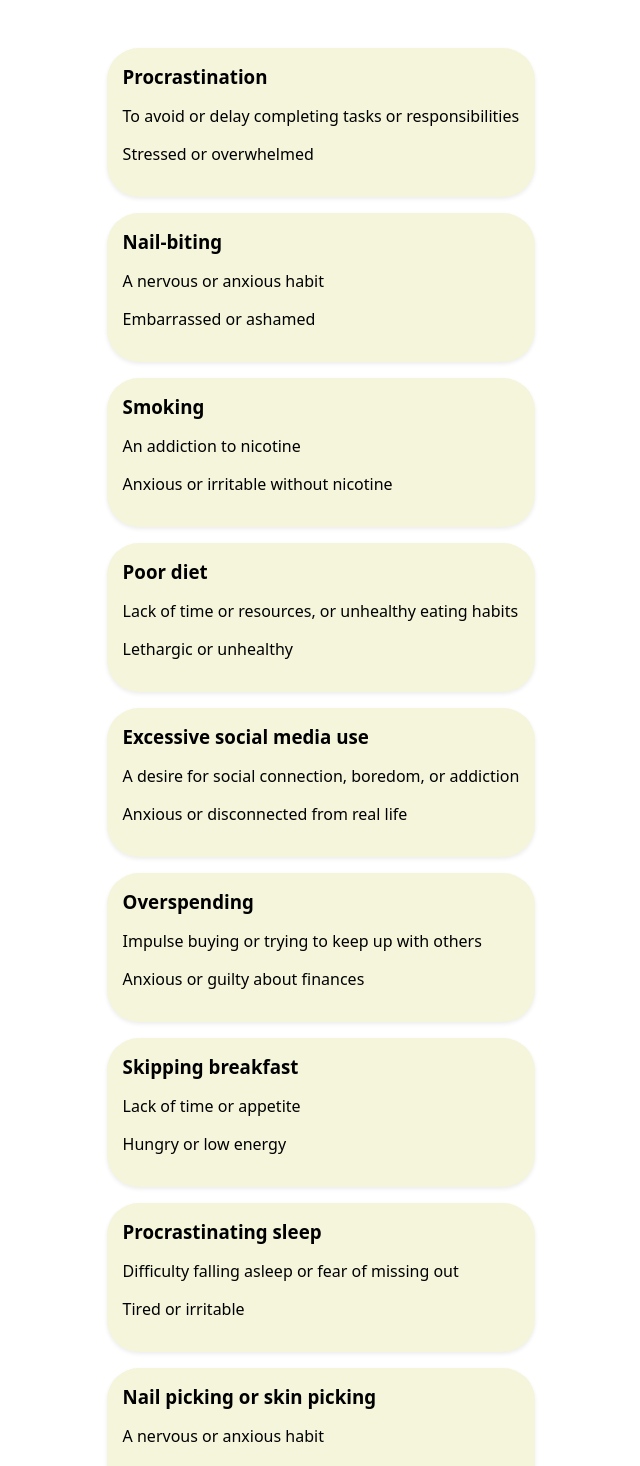
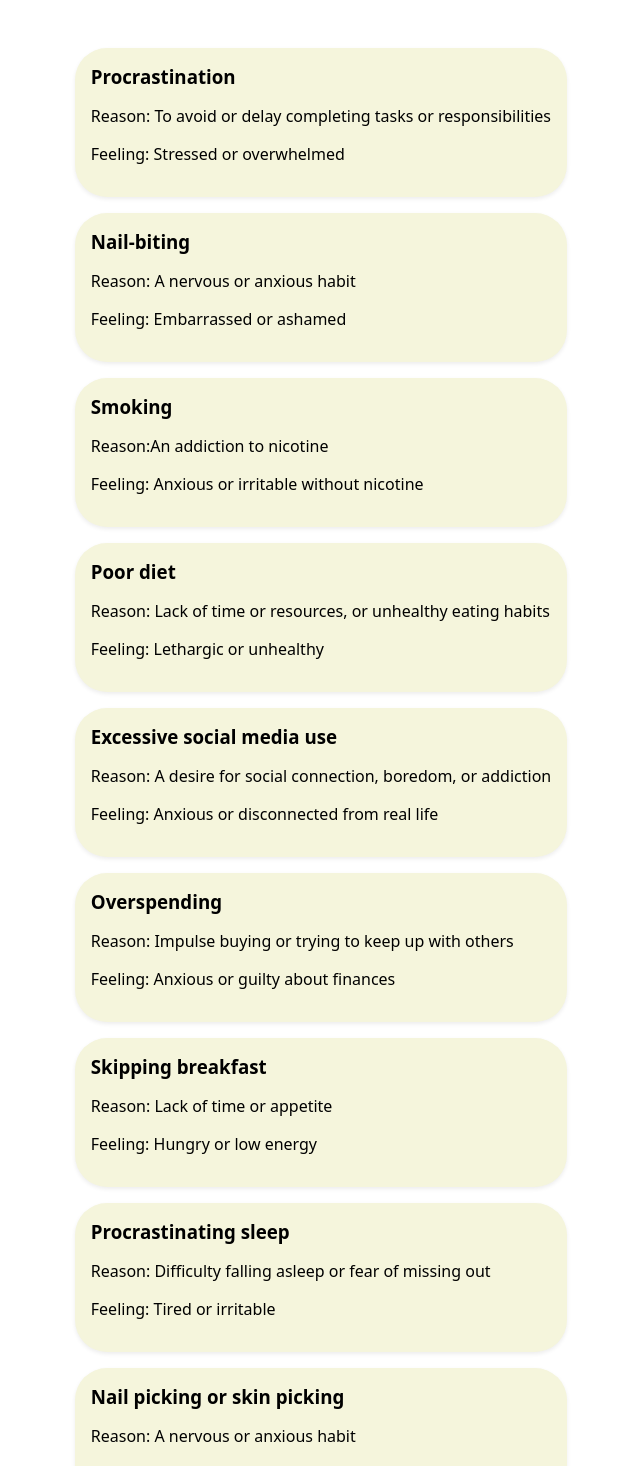
Before and after one commit to FelixJncs/capstone-project, a Next.js app: page / in a window 1280 px wide. Shown: the top 1466 px of the page, without its empty margins (339-979 px from the left). Built offline with nearby package versions, Linux system fonts and the light colour scheme.

Commit message:
add_data_to_mock_data

```diff
--- a/Data/HabitsDB.js
+++ b/Data/HabitsDB.js
@@ -2,61 +2,61 @@ export const habits = [
   {
     id: 1,
     name: "Procrastination",
-    reason: "To avoid or delay completing tasks or responsibilities",
-    feeling: "Stressed or overwhelmed",
+    reason: "Reason: To avoid or delay completing tasks or responsibilities",
+    feeling: "Feeling: Stressed or overwhelmed",
   },
   {
     id: 2,
     name: "Nail-biting",
-    reason: "A nervous or anxious habit",
-    feeling: "Embarrassed or ashamed",
+    reason: "Reason: A nervous or anxious habit",
+    feeling: "Feeling: Embarrassed or ashamed",
   },
   {
     id: 3,
     name: "Smoking",
-    reason: "An addiction to nicotine",
-    feeling: "Anxious or irritable without nicotine",
+    reason: "Reason:An addiction to nicotine",
+    feeling: "Feeling: Anxious or irritable without nicotine",
   },
   {
     id: 4,
     name: "Poor diet",
-    reason: "Lack of time or resources, or unhealthy eating habits",
-    feeling: "Lethargic or unhealthy",
+    reason: "Reason: Lack of time or resources, or unhealthy eating habits",
+    feeling: "Feeling: Lethargic or unhealthy",
   },
   {
     id: 5,
     name: "Excessive social media use",
-    reason: "A desire for social connection, boredom, or addiction",
-    feeling: "Anxious or disconnected from real life",
+    reason: "Reason: A desire for social connection, boredom, or addiction",
+    feeling: "Feeling: Anxious or disconnected from real life",
   },
   {
     id: 6,
     name: "Overspending",
-    reason: "Impulse buying or trying to keep up with others",
-    feeling: "Anxious or guilty about finances",
+    reason: "Reason: Impulse buying or trying to keep up with others",
+    feeling: "Feeling: Anxious or guilty about finances",
   },
   {
     id: 7,
     name: "Skipping breakfast",
-    reason: "Lack of time or appetite",
-    feeling: "Hungry or low energy",
+    reason: "Reason: Lack of time or appetite",
+    feeling: "Feeling: Hungry or low energy",
   },
   {
     id: 8,
     name: "Procrastinating sleep",
-    reason: "Difficulty falling asleep or fear of missing out",
-    feeling: "Tired or irritable",
+    reason: "Reason: Difficulty falling asleep or fear of missing out",
+    feeling: "Feeling: Tired or irritable",
   },
   {
     id: 9,
     name: "Nail picking or skin picking",
-    reason: "A nervous or anxious habit",
-    feeling: "Embarrassed or ashamed",
+    reason: "Reason: A nervous or anxious habit",
+    feeling: "Feeling: Embarrassed or ashamed",
   },
   {
     id: 10,
     name: "Interrupting others",
-    reason: "Impatience or desire to be heard",
-    feeling: "Annoyed or frustrated when not being heard",
+    reason: "Reason: Impatience or desire to be heard",
+    feeling: "Feeling: Annoyed or frustrated when not being heard",
   },
 ];
```
